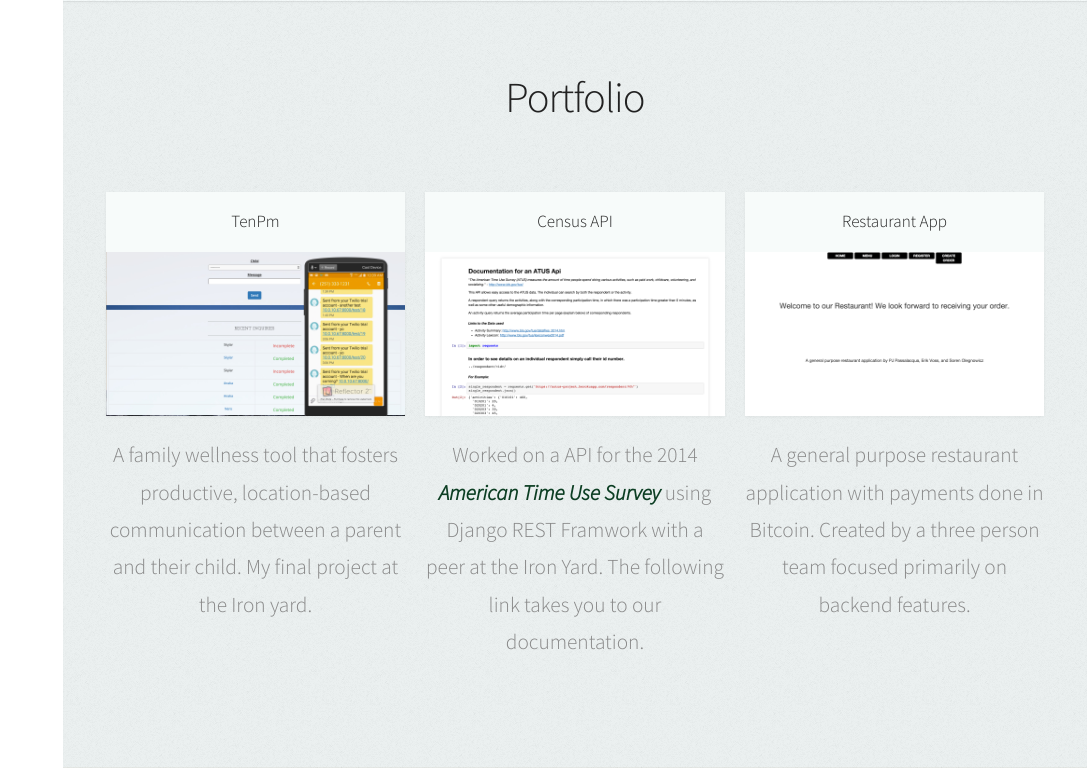
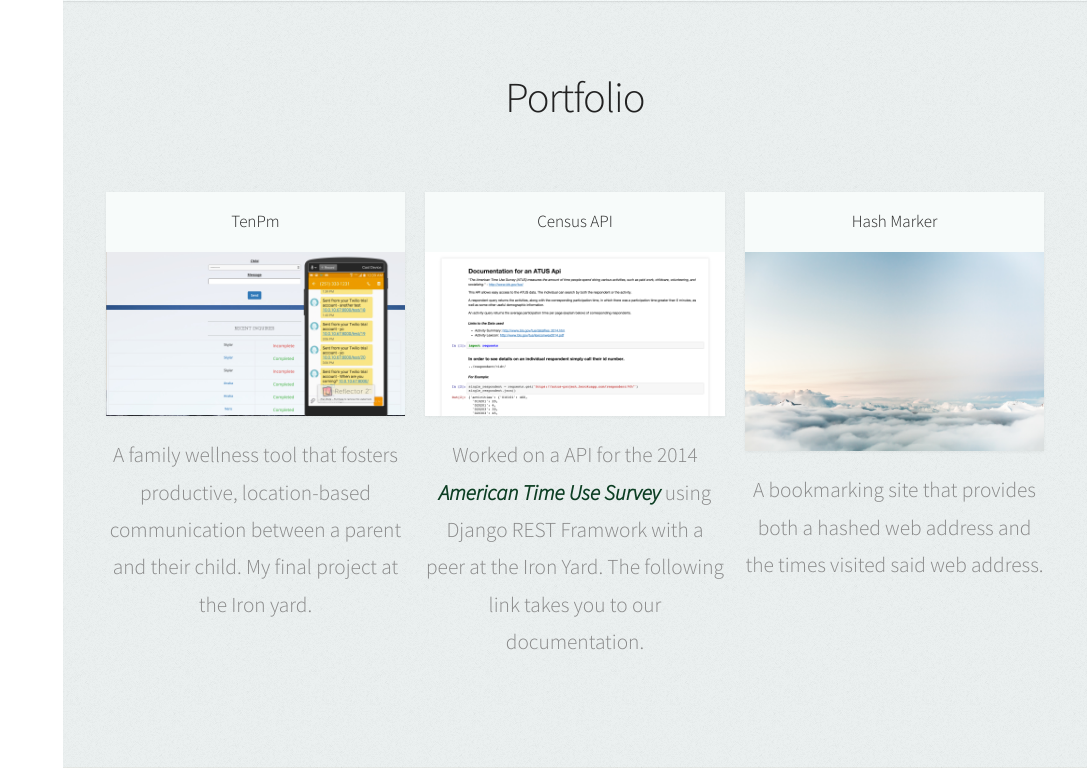
Before and after one commit to SorenOlegnowicz/folio, a Django app: page / in a window 1280 px wide. Shown: the part 1605-2373 px from the top of the page, without its empty margins (193-1280 px from the left). Run offline with Django 3.2, Linux system fonts and the light colour scheme.

Commit message:
updated portfolio

```diff
--- a/website/templates/webpage.html
+++ b/website/templates/webpage.html
@@ -119,7 +119,7 @@
                                         <header>
 											<h3>TenPm</h3>
 										</header>
-										<a href="#" class="image fit"><img src="{% static 'images/tenpm.jpeg' %}" alt="" /></a>
+										<a href="http://ec2-54-210-19-242.compute-1.amazonaws.com/" class="image fit"><img src="{% static 'images/tenpm.jpeg' %}" alt="" /></a>
 									</article>
                                     <p>A family wellness tool that fosters productive, location-based communication
                                         between a parent and their child. My final project at the Iron yard.</p>
@@ -137,12 +137,11 @@
 								<div class="4u$ 12u$(mobile)">
 									<article class="item">
                                         <header>
-											<h3>Restaurant App</h3>
+											<h3>Hash Marker</h3>
 										</header>
-										<a href="#" class="image fit" target="_blank"><img src="{% static 'images/teamz.JPEG' %}" alt="" /></a>
+										<a href="http://ec2-54-208-153-226.compute-1.amazonaws.com/" class="image fit" target="_blank"><img src="{% static 'images/aboveclouds.jpg' %}" alt="" /></a>
 									</article>
-                                    <p>A general purpose restaurant application with payments done in Bitcoin.
-                                            Created by a three person team focused primarily on backend features.</p>
+                                    <p>A bookmarking site that provides both a hashed web address and the times visited said web address.</p>
 								</div>
 							</div>
 
```
Also changed, not shown: website/static/images/aboveclouds.jpg (added).
